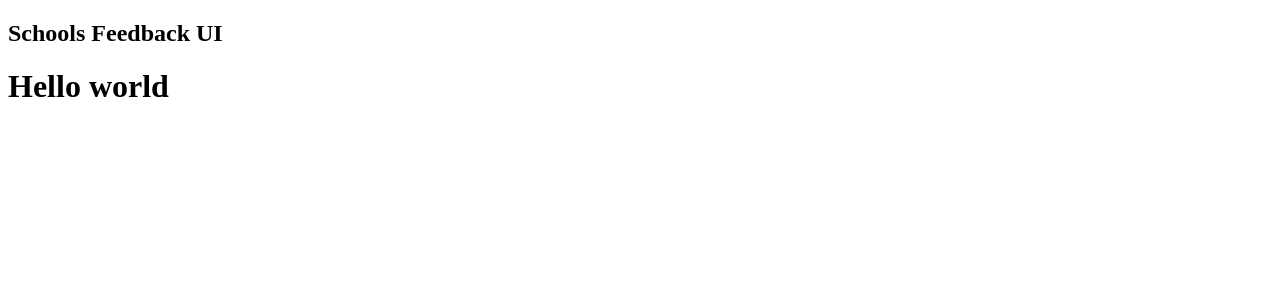
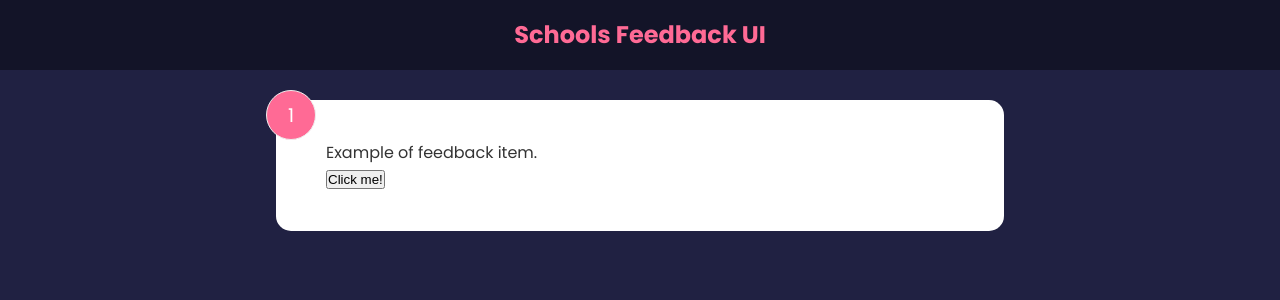
Before and after one commit to stefanintech/feedback-app, a React (Create React App) app: page / in a window 1280 px wide. Shown: the top 300 px of the page. Built offline with nearby package versions, Linux system fonts and the light colour scheme.

Commit message:
add state to feedback items

```diff
--- a/src/App.js
+++ b/src/App.js
@@ -1,11 +1,12 @@
 import Header from "./components/Header"
+import FeedbackItem from "./components/FeedbackItem"
 
 function App() {
     return (
         <>
             <Header />
             <div className="container">
-                <h1>Hello world</h1>
+                <FeedbackItem />
             </div>
         </>
     )
--- /dev/null
+++ b/src/components/FeedbackItem.jsx
@@ -0,0 +1,22 @@
+import { useState } from "react"
+
+function FeedbackItem() {
+  const [rating, setRating] = useState(1)
+  const [text, setText] = useState('Example of feedback item.')
+
+  const handleClick = () => {
+    setRating((prev) => {
+        return prev + 1
+    })
+  }
+
+  return (
+    <div className="card">
+      <div className="num-display">{rating}</div>
+      <div className="text-display">{text}</div>
+      <button onClick={handleClick}>Click me!</button>
+    </div>
+  )
+}
+
+export default FeedbackItem
--- a/src/components/Header.jsx
+++ b/src/components/Header.jsx
@@ -1,8 +1,12 @@
 import PropTypes from 'prop-types'
 
-function Header({ text }) {
+function Header({ text, bgColor, textColor }) {
+    const headerStyles = {
+        backgroundColor: bgColor,
+        color: textColor,
+    }
   return (
-    <header>
+    <header style={headerStyles}>
         <div className="container">
             <h2>{text}</h2>
         </div>
@@ -12,10 +16,14 @@
 
 Header.defaultProps = {
     text: 'Schools Feedback UI',
+    bgColor: 'rgba(0,0,0,0.4)',
+    textColor: '#ff6a95'
 }
 
 Header.propTypes = {
     text: PropTypes.string,
+    bgColor: PropTypes.string,
+    textColor: PropTypes.string,
 }
 
 export default Header
--- a/src/index.css
+++ b/src/index.css
@@ -0,0 +1,230 @@
+@import url('https://fonts.googleapis.com/css2?family=Poppins:wght@400;600;700&display=swap');
+
+* {
+  box-sizing: border-box;
+  margin: 0;
+  padding: 0;
+}
+
+body {
+  font-family: 'Poppins', sans-serif;
+  background-color: #202142;
+  color: #fff;
+  line-height: 1.6;
+}
+
+ul {
+  list-style: none;
+}
+
+.container {
+  max-width: 768px;
+  margin: auto;
+  padding: 0 20px;
+}
+
+header {
+  height: 70px;
+  width: 100%;
+  display: flex;
+  justify-content: space-between;
+  align-items: center;
+  margin-bottom: 30px;
+}
+
+.card {
+  background-color: #fff;
+  color: #333;
+  border-radius: 15px;
+  padding: 40px 50px;
+  margin: 20px 0;
+  position: relative;
+}
+
+.card.reverse {
+  background-color: rgba(0, 0, 0, 0.4);
+  color: #fff;
+}
+
+.card h2 {
+  font-size: 22px;
+  font-weight: 600;
+  text-align: center;
+}
+
+.rating {
+  display: flex;
+  align-items: center;
+  justify-content: space-around;
+  margin: 30px 0 40px;
+}
+
+.rating li,
+.num-display {
+  position: relative;
+  background: #f4f4f4;
+  width: 50px;
+  height: 50px;
+  padding: 10px;
+  text-align: center;
+  border-radius: 50%;
+  font-size: 19px;
+  border: 1px #eee solid;
+  transition: 0.3s;
+}
+
+.rating li label {
+  position: absolute;
+  top: 50%;
+  left: 50%;
+  width: 50px;
+  height: 50px;
+  padding: 10px;
+  border-radius: 50%;
+  transform: translate(-50%, -50%);
+  cursor: pointer;
+}
+
+.rating li:hover,
+.num-display {
+  background: #ff6a95;
+  color: #fff;
+}
+
+[type='radio'] {
+  opacity: 0;
+}
+
+[type='radio']:checked ~ label {
+  background: #ff6a95;
+  color: #fff;
+}
+
+.input-group {
+  display: flex;
+  flex-direction: row;
+  border: 1px solid #ccc;
+  padding: 8px 10px;
+  border-radius: 8px;
+}
+
+input {
+  flex-grow: 2;
+  border: none;
+  font-size: 16px;
+}
+
+input:focus {
+  outline: none;
+}
+
+.feedback-stats {
+  color: #fff;
+  display: flex;
+  justify-content: space-between;
+  align-items: center;
+}
+
+.num-display {
+  position: absolute;
+  top: -10px;
+  left: -10px;
+}
+
+.close,
+.edit {
+  position: absolute;
+  top: 10px;
+  right: 20px;
+  cursor: pointer;
+  background: none;
+  border: none;
+}
+
+.edit {
+  right: 40px;
+}
+
+.btn {
+  color: #fff;
+  border: 0;
+  border-radius: 8px;
+  color: #fff;
+  width: 100px;
+  height: 40px;
+  cursor: pointer;
+}
+
+.btn-primary {
+  background-color: #202142;
+}
+
+.btn-secondary {
+  background: #ff6a95;
+}
+
+.btn:hover {
+  transform: scale(0.98);
+  opacity: 0.9;
+}
+
+.btn:disabled {
+  background-color: #cccccc;
+  color: #333;
+  cursor: auto;
+}
+
+.btn:disabled:hover {
+  transform: scale(1);
+  opacity: 1;
+}
+
+.message {
+  padding-top: 10px;
+  text-align: center;
+  color: rebeccapurple;
+}
+
+/* FIX: Remove position: absolute to keep about icon at the bottom of the
+ * document */
+.about-link {
+  display: flex;
+  justify-content: flex-end;
+}
+
+/* FIX: Remove position: absolute to keep about icon at the bottom of the
+ * document */
+.about-link a {
+  color: #fff;
+  cursor: pointer;
+}
+
+.about-link a:hover {
+  color: #ff6a95;
+}
+
+.about h1 {
+  margin-bottom: 20px;
+}
+
+.about p {
+  margin: 10px 0;
+}
+
+@media (max-width: 600px) {
+  .rating li {
+    margin: 10px 3px;
+  }
+
+  .rating {
+    display: flex;
+    align-items: center;
+    justify-content: center;
+    flex-wrap: wrap;
+    margin: 30px 0 40px;
+  }
+
+  .input-group input {
+    width: 80%;
+  }
+}
```
